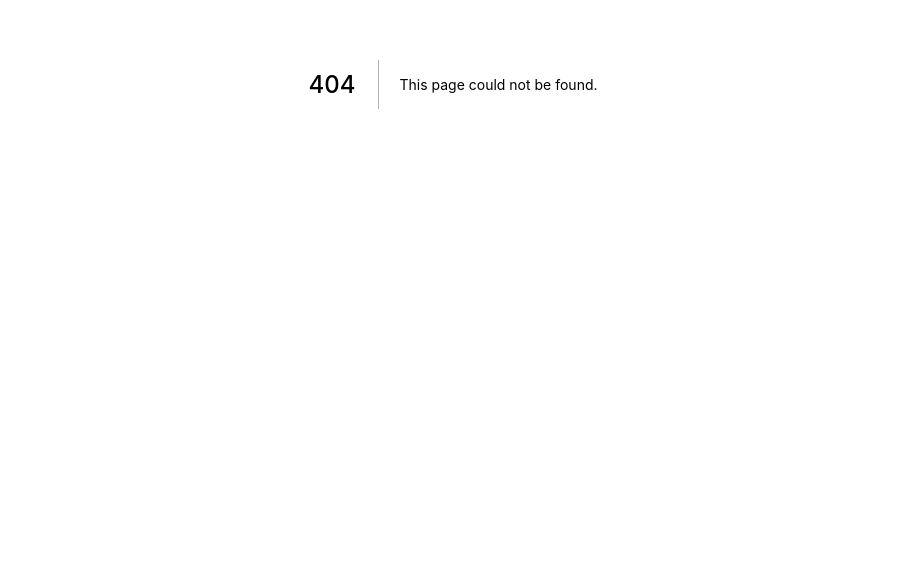
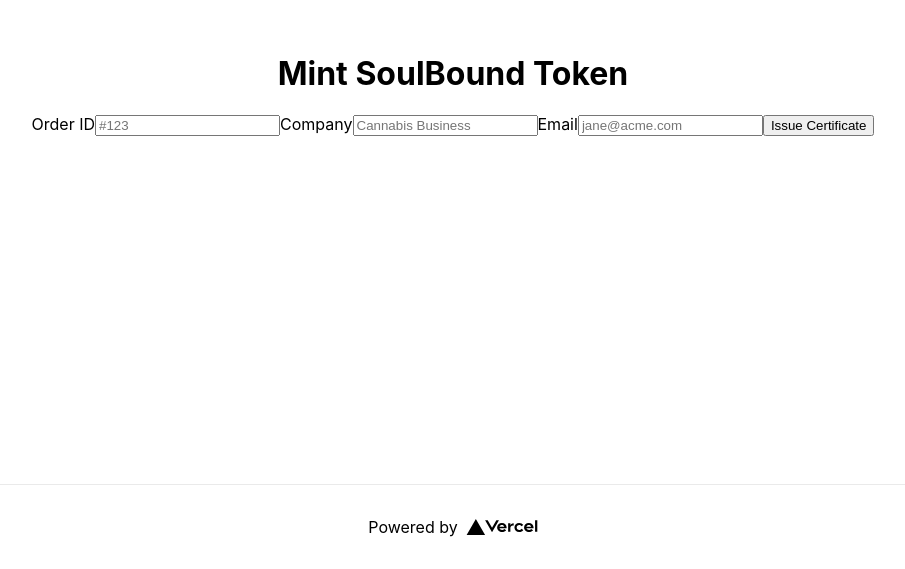
Before and after one commit to MatiFalcone/algorand-soulbound-frontend, a Next.js app: page /playground in a window 1280 px wide. Before the commit this address had no page. Shown: the part 316-885 px from the top of the page, without its empty margins (187-1092 px from the left). Before the commit the page ends 800 px from the top, so only its background shows below. Built offline with nearby package versions, Linux system fonts and the light colour scheme.

Commit message:
playground

```diff
--- a/components/Form.tsx
+++ b/components/Form.tsx
@@ -2,24 +2,24 @@ import { Formik, Field, Form } from 'formik';
 
 export const Basic = () => (
   <div>
-    <h1>Sign Up</h1>
+    <center><h1>Mint SoulBound Token</h1></center>
     <Formik
       initialValues={{
-        firstName: '',
-        lastName: '',
+        orderId: '',
+        company: '',
         email: '',
       }}
       onSubmit={async (values) => {
         await new Promise((r) => setTimeout(r, 500));
         alert(JSON.stringify(values, null, 2));
       }}
-    >
+        >
       <Form>
-        <label htmlFor="firstName">First Name</label>
-        <Field id="firstName" name="firstName" placeholder="Jane" />
+        <label htmlFor="orderId">Order ID</label>
+        <Field id="orderId" name="orderId" placeholder="#123" />
 
-        <label htmlFor="lastName">Last Name</label>
-        <Field id="lastName" name="lastName" placeholder="Doe" />
+        <label htmlFor="company">Company</label>
+        <Field id="company" name="company" placeholder="Cannabis Business" />
 
         <label htmlFor="email">Email</label>
         <Field
@@ -28,7 +28,7 @@ export const Basic = () => (
           placeholder="jane@acme.com"
           type="email"
         />
-        <button type="submit">Submit</button>
+        <button type="submit">Issue Certificate</button>
       </Form>
     </Formik>
   </div>
--- a/pages/index.tsx
+++ b/pages/index.tsx
@@ -26,10 +26,10 @@ const Home: NextPage = () => {
         <div className={styles.grid}>
 
           <a
-            href="https://vercel.com/new?utm_source=create-next-app&utm_medium=default-template&utm_campaign=create-next-app"
+            href="/playground"
             className={styles.card}
           >
-            <h2>Play &rarr;</h2>
+            <h2>Playground &rarr;</h2>
             <p>
               Instantly mint, claim and revoke SBTs using AlgoSigner.
             </p>
@@ -41,7 +41,7 @@ const Home: NextPage = () => {
           >
             <h2>Video &rarr;</h2>
             <p>
-              Watch our pitch video to better understand our submission.
+            Watch our pitch video for a better comprehension of our submission.
             </p>
           </a>
 
--- /dev/null
+++ b/pages/playground.tsx
@@ -0,0 +1,36 @@
+import type { NextPage } from 'next'
+import Head from 'next/head'
+import Image from 'next/image'
+import styles from '../styles/Home.module.css'
+import { Basic } from '../components/Form'
+
+const Playground: NextPage = () => {
+  return (
+    <div className={styles.container}>
+      <Head>
+        <title>Soulbound Tokens Playground</title>
+        <meta name="description" content="Generated by create next app" />
+        <link rel="icon" href="/favicon.ico" />
+      </Head>
+
+      <main className={styles.main}>
+        <Basic></Basic>
+      </main>
+
+      <footer className={styles.footer}>
+        <a
+          href="https://vercel.com?utm_source=create-next-app&utm_medium=default-template&utm_campaign=create-next-app"
+          target="_blank"
+          rel="noopener noreferrer"
+        >
+          Powered by{' '}
+          <span className={styles.logo}>
+            <Image src="/vercel.svg" alt="Vercel Logo" width={72} height={16} />
+          </span>
+        </a>
+      </footer>
+    </div>
+  )
+}
+
+export default Playground
```
